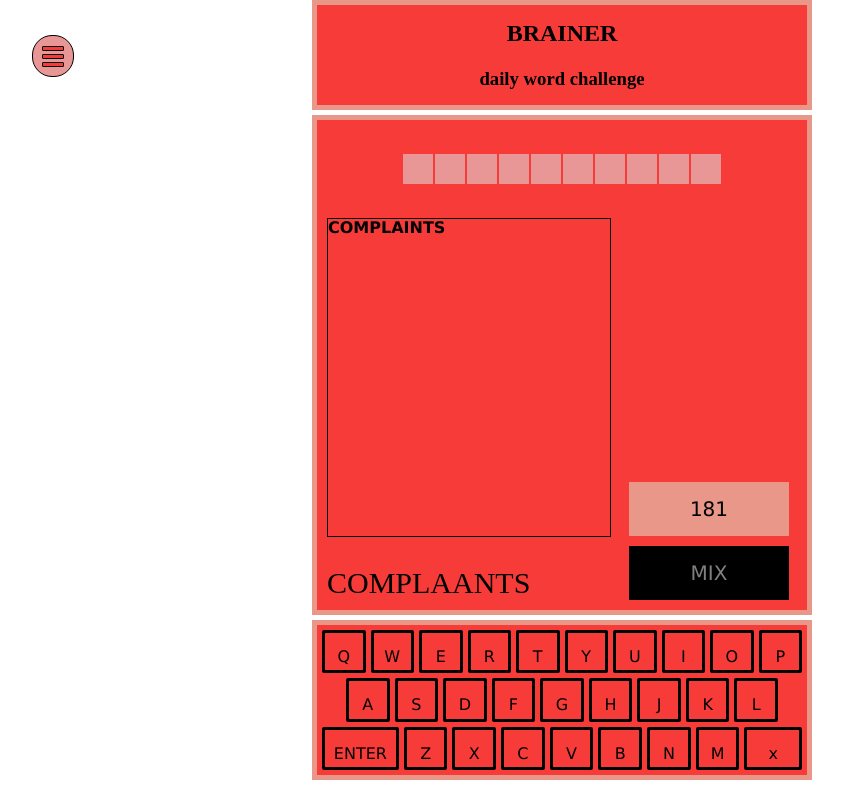
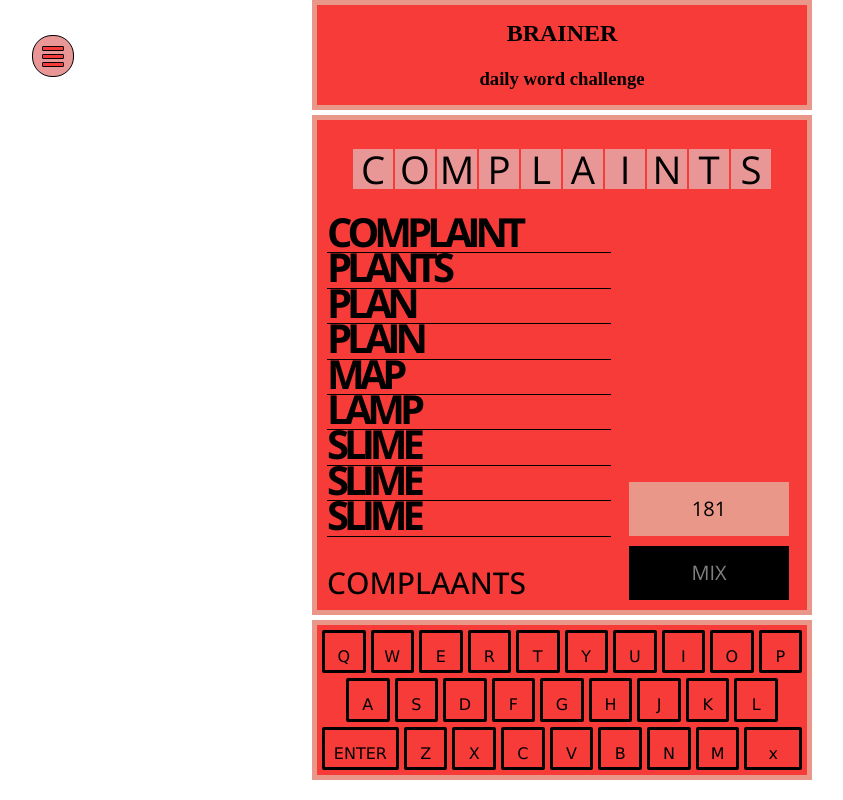
Before and after one commit to nikitacomputer/brainer, a website built with webpack: page src/index.html in a window 1280 px wide. Shown: the whole page, without its empty margins (78-921 px from the left). Built offline with nearby package versions, Linux system fonts and the light colour scheme.

```diff
--- a/src/index.html
+++ b/src/index.html
@@ -26,20 +26,29 @@
 
       <div class="grid-block play-area">
         <div class="grid-cell given-word">
-          <div class="letter-box"></div>
-          <div class="letter-box"></div>
-          <div class="letter-box"></div>
-          <div class="letter-box"></div>
-          <div class="letter-box"></div>
-          <div class="letter-box"></div>
-          <div class="letter-box"></div>
-          <div class="letter-box"></div>
-          <div class="letter-box"></div>
-          <div class="letter-box"></div>
+          <div class="letter-box">c</div>
+          <div class="letter-box">o</div>
+          <div class="letter-box">m</div>
+          <div class="letter-box">p</div>
+          <div class="letter-box">l</div>
+          <div class="letter-box">a</div>
+          <div class="letter-box">i</div>
+          <div class="letter-box">n</div>
+          <div class="letter-box">t</div>
+          <div class="letter-box">s</div>
 
         </div>
         <div class="grid-cell user-word-list">
-          <div class="user-word">complaints</div>
+          <div class="user-word">complaint</div>
+          <div class="user-word">plants</div>
+           <div class="user-word">plan</div>
+           <div class="user-word">plain</div>
+          <div class="user-word">map</div>
+          <div class="user-word">lamp</div>
+          <div class="user-word">slime</div>
+          <div class="user-word">slime</div>
+          <div class="user-word">slime</div>
+
         </div>
         <div class="grid-cell input">
           <div class="input-block">complaants</div>
--- a/src/style.css
+++ b/src/style.css
@@ -1,4 +1,5 @@
 @import url('normalize.css');
+@import url('https://fonts.googleapis.com/css2?family=Open+Sans:wght@300;500;700&display=swap');
 
 
 .body {
@@ -63,8 +64,10 @@
 
 .play-area {
   display: grid;
+
   grid-template-columns: 60% 40%;
   grid-template-rows: 20% 65% 15%;
+
   grid-template-areas:
   "word word"
   "list dash"
@@ -89,29 +92,42 @@
 .letter-box {
   min-height: 30px;
   min-width: 30px;
-  height: 5%;
-  width: 5%;
+  height: 5vh;
+  width: 5vh;
+
+  font-family: 'Open Sans', sans-serif;  background-color: #e89796;
+  font-weight: 300;
+  font-size: 240%;
+  line-height: 41px;
   text-align: center;
-  font-size: 40px;
-  font-family:'Lucida Sans', 'Lucida Sans Regular', 'Lucida Grande', 'Lucida Sans Unicode', Geneva, Verdana, sans-serif;
-  background-color: #e89796;
+  text-transform: uppercase;
 }
 
 .user-word-list {
   grid-area: list;
   display: grid;
   grid-auto-flow: row;
+  overflow: scroll;
 
 }
 
+.user-word-list::-webkit-scrollbar {
+  display: none;
+}
+
 .user-word {
-  border: 1px solid black;
+  border-bottom: 1px solid black;
+  margin-left: 10px;
+  min-height: 30px;
+
+
+  font-family: 'Open Sans', sans-serif;
+  font-weight: 700;
+  font-size: 40px ;
+  line-height: 28px;
   text-align: left;
-  margin-left: 10px;
   text-transform:uppercase;
-  font-family:'Lucida Sans', 'Lucida Sans Regular', 'Lucida Grande', 'Lucida Sans Unicode', Geneva, Verdana, sans-serif;
-  font-weight: 600;
-
+  letter-spacing: -5px;
 }
 
 .input {
@@ -124,11 +140,16 @@
 
 .input-block {
   height: auto ;
+  margin-bottom: 10px;
+  margin-left: 10px;
+  align-self: baseline;
+
+  font-family: 'Open Sans', sans-serif;
+  font-weight: 400;
+  letter-spacing: 0px;
   text-transform: uppercase;
   font-size: 30px;
-  margin-bottom: 10px;
-  margin-left: 10px;
-  align-self: baseline;}
+}
 
 .dash {
   grid-area: dash;
@@ -147,14 +168,18 @@
   margin-top: 0;
   margin-bottom: 10px;
 
+  font-family: 'Open Sans', sans-serif;
+  font-weight: 300;
 }
 
 .dash-content {
   margin: 15px auto;
-  font-family:'Lucida Sans', 'Lucida Sans Regular', 'Lucida Grande', 'Lucida Sans Unicode', Geneva, Verdana, sans-serif;
+
+  font-family: 'Open Sans', sans-serif;
+  font-weight: 300;
+
   font-size: 20px;
   text-align: center;
-  font-weight: 100;
   line-height: 20px;
 }
 
```
